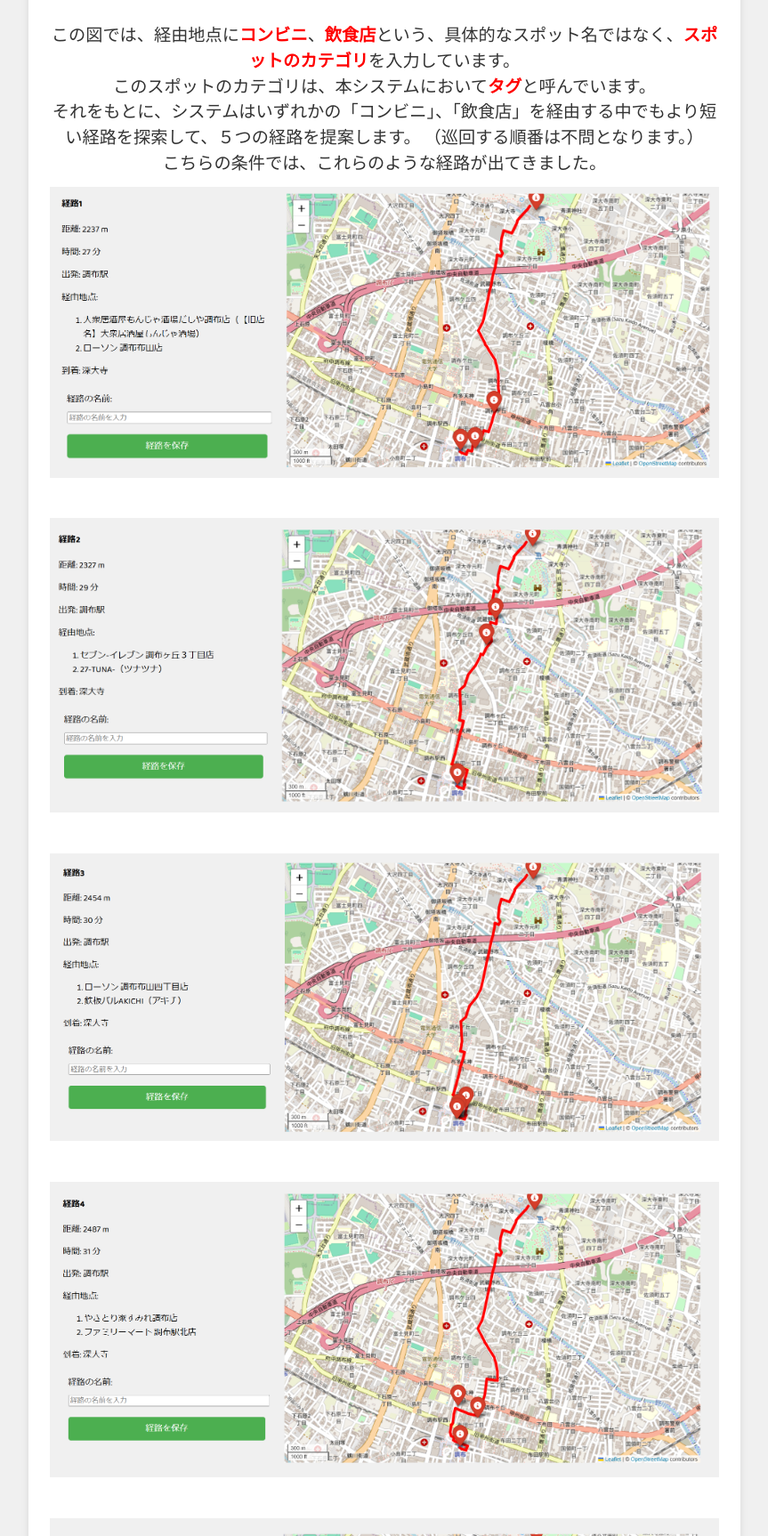
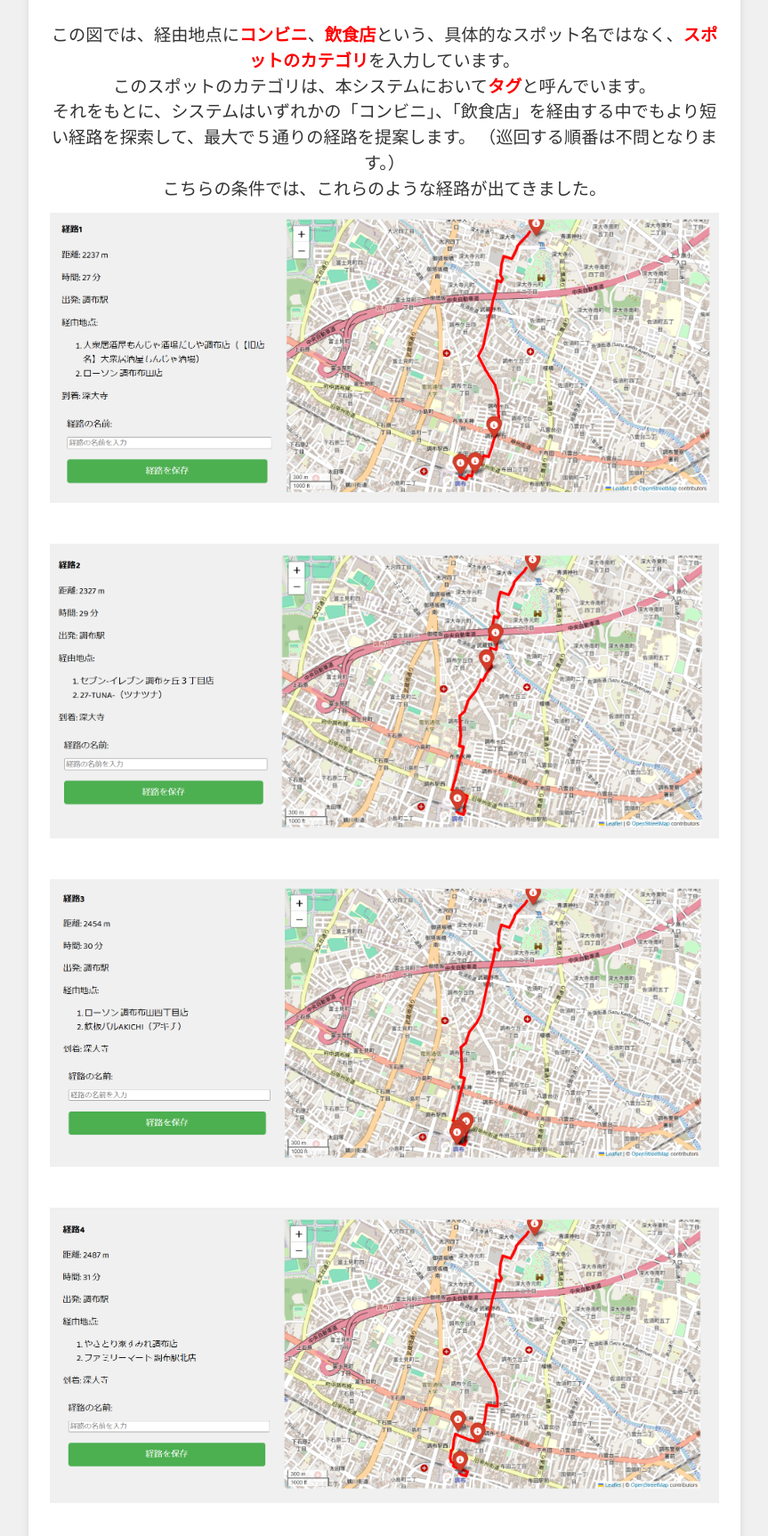
Before and after one commit to KeiNagaoka/routing_System, a Django app: page /instruction/ in a window 1280 px wide. Shown: the part 1564-3290 px from the top of the page at 89% size, without its empty margins (208-1071 px from the left). Run offline with Django 5.2, Linux system fonts and the light colour scheme; the visitor is signed in with stand-in values (Sample User, id 1); parts of the project's set-up code (start-up, migrations or seed data) failed here and were passed over.

Commit message:
Update instruction.html

```diff
--- a/routing/templates/instruction.html
+++ b/routing/templates/instruction.html
@@ -39,7 +39,7 @@
             <img src="{% static 'img/example_joken.png' %}" alt="入力条件" class="feature-image">
             この図では、経由地点に<font class="red-bold">コンビニ</font>、<font class="red-bold">飲食店</font>という、具体的なスポット名ではなく、<font class="red-bold">スポットのカテゴリ</font>を入力しています。<br>
             このスポットのカテゴリは、本システムにおいて<font class="red-bold">タグ</font>と呼んでいます。<br>
-            それをもとに、システムはいずれかの「コンビニ」、「飲食店」を経由する中でもより短い経路を探索して、５つの経路を提案します。
+            それをもとに、システムはいずれかの「コンビニ」、「飲食店」を経由する中でもより短い経路を探索して、最大で５通りの経路を提案します。
             （巡回する順番は不問となります。）<br>
             こちらの条件では、これらのような経路が出てきました。<br>
             <img src="{% static 'img/example_keiro1.png' %}" alt="経路1" class="feature-image">
```
